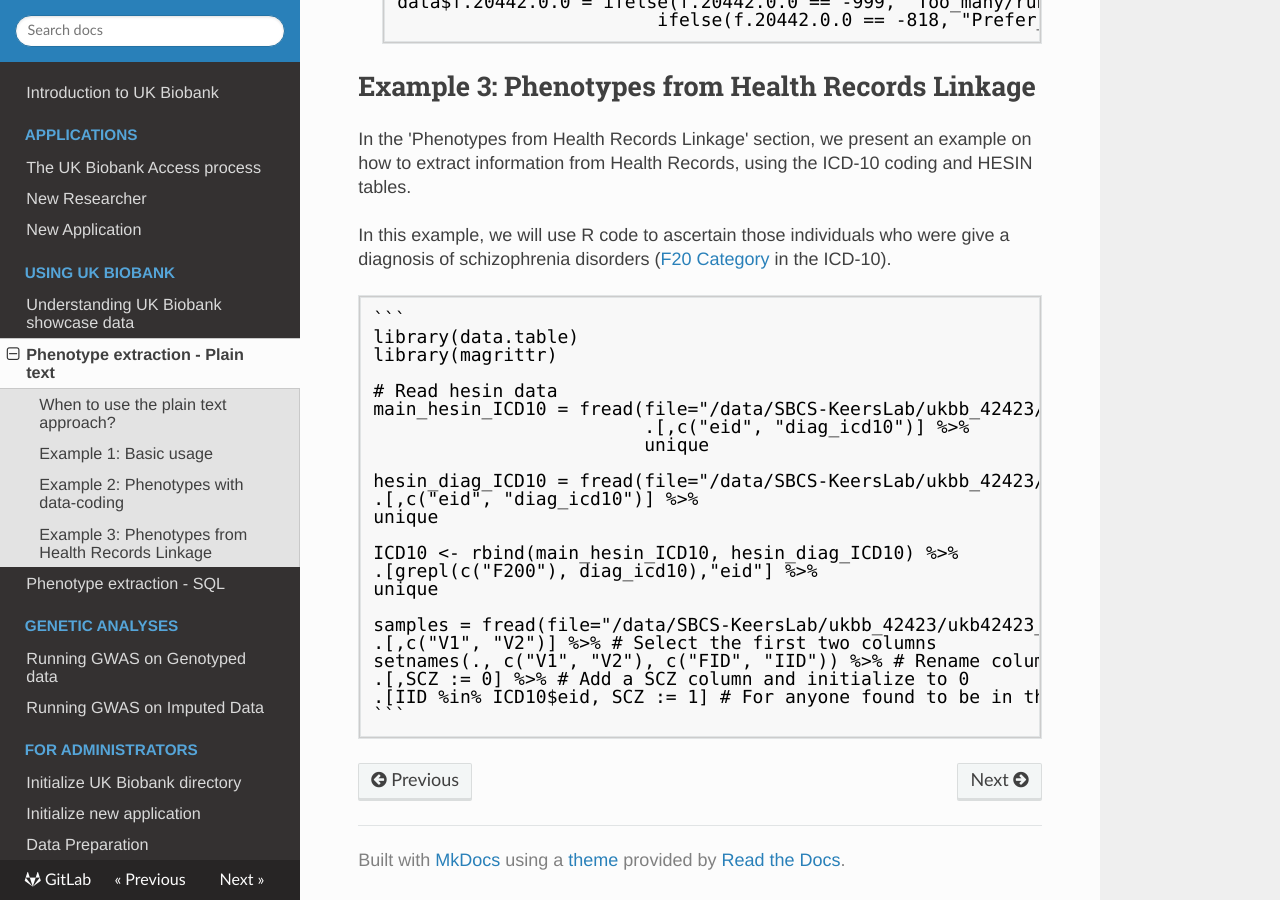
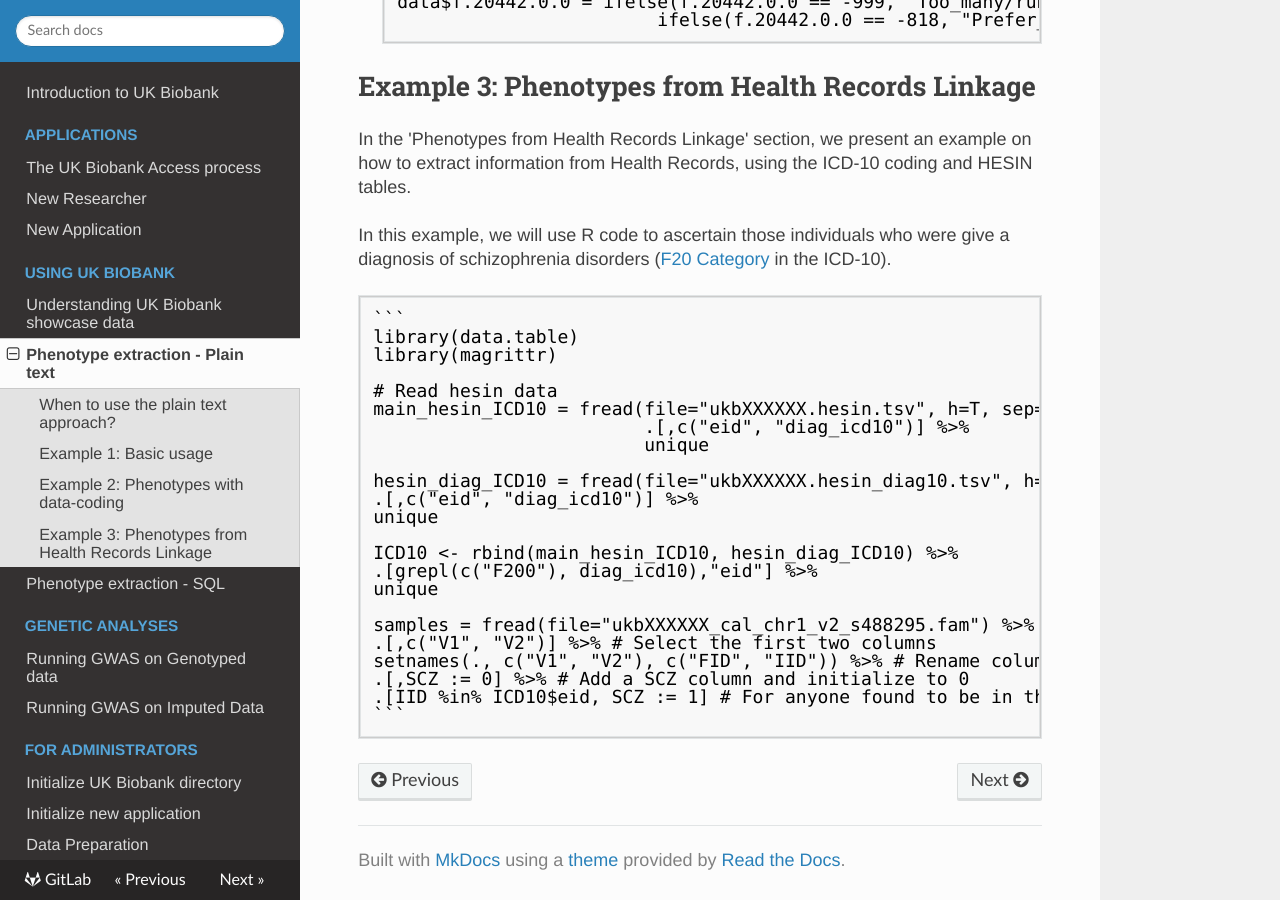
Before and after one commit to garethmarkel/ukb-administration, an MkDocs documentation site: the page built from docs/pheno/tradition.md, in a window 1280 px wide and 900 px high, scrolled down 2685 px. Built offline with MkDocs 1.6.1, drawn with Linux system fonts in a browser that asks for light colours; comment, search, counter and statistics services are not loaded.

Commit message:
[Fix] Removes my personal path to files

```diff
--- a/docs/pheno/tradition.md
+++ b/docs/pheno/tradition.md
@@ -105,11 +105,11 @@ In this example, we will use R code to ascertain those individuals who were give
     library(magrittr)
 
     # Read hesin data
-    main_hesin_ICD10 = fread(file="/data/SBCS-KeersLab/ukbb_42423/data_download/hesin_data/ukb24518.hesin.tsv", h=T, sep="\t") %>%
+    main_hesin_ICD10 = fread(file="ukbXXXXXX.hesin.tsv", h=T, sep="\t") %>%
                              .[,c("eid", "diag_icd10")] %>%
                              unique
 
-    hesin_diag_ICD10 = fread(file="/data/SBCS-KeersLab/ukbb_42423/data_download/hesin_data/ukb24518.hesin_diag10.tsv", h=T, sep="\t") %>%
+    hesin_diag_ICD10 = fread(file="ukbXXXXXX.hesin_diag10.tsv", h=T, sep="\t") %>%
     .[,c("eid", "diag_icd10")] %>%
     unique
 
@@ -117,7 +117,7 @@ In this example, we will use R code to ascertain those individuals who were give
     .[grepl(c("F200"), diag_icd10),"eid"] %>%
     unique
 
-    samples = fread(file="/data/SBCS-KeersLab/ukbb_42423/ukb42423_cal_chr1_v2_s488295.fam") %>%
+    samples = fread(file="ukbXXXXXX_cal_chr1_v2_s488295.fam") %>%
     .[,c("V1", "V2")] %>% # Select the first two columns
     setnames(., c("V1", "V2"), c("FID", "IID")) %>% # Rename columns
     .[,SCZ := 0] %>% # Add a SCZ column and initialize to 0
```
